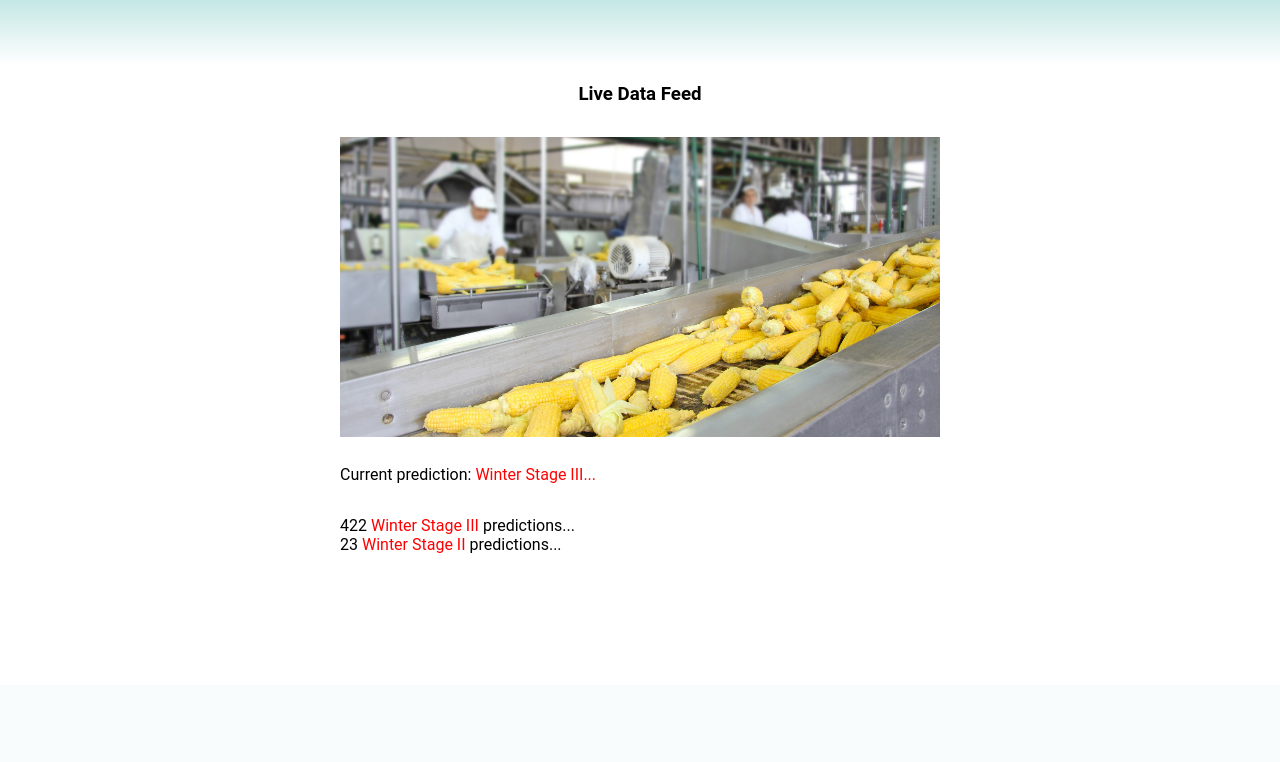
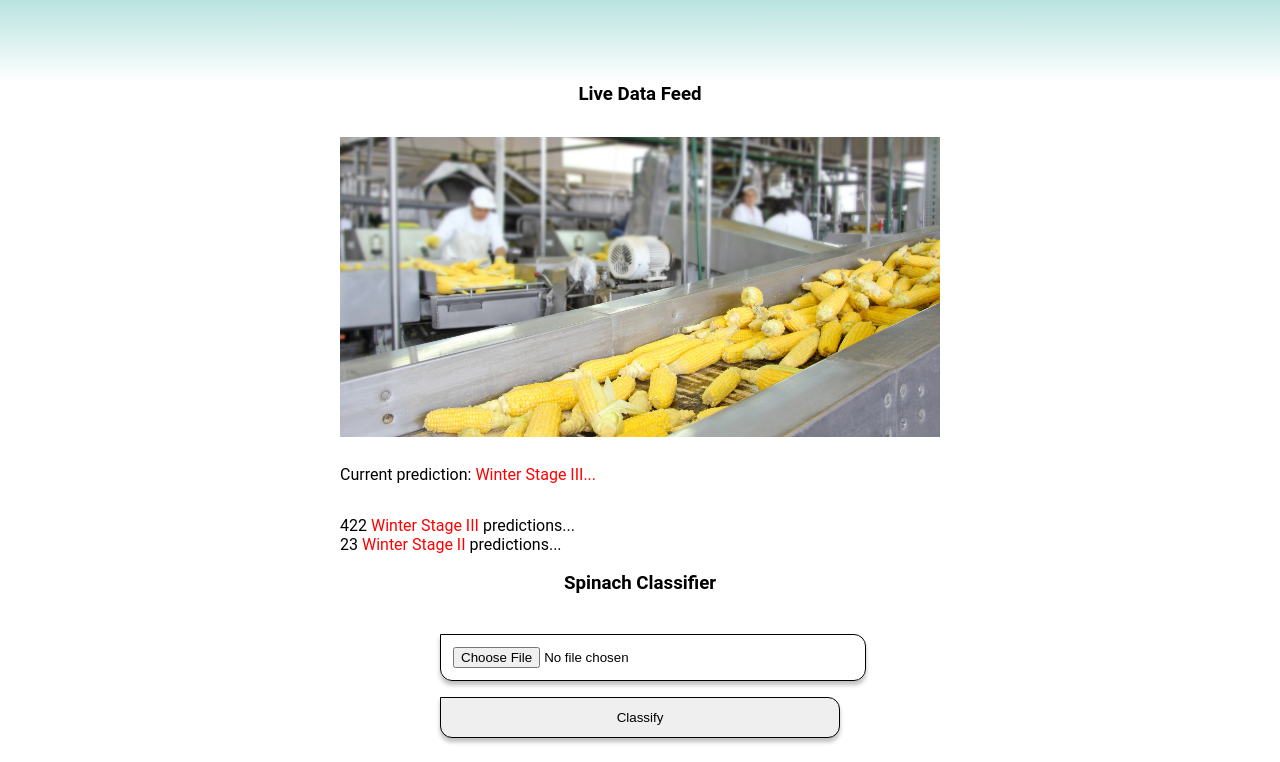
Before and after one commit to LeaderBrand-AUT/Spinach-Demo, a Flask app: page /live_data in a window 1280 px wide. Shown: the part 131-893 px from the top of the page. Before the commit the page ends 684 px from the top, so only its background shows below. Run offline with Flask 3, Linux system fonts and the light colour scheme.

Commit message:
Classifier integrated into live_data page

```diff
--- a/app.py
+++ b/app.py
@@ -39,6 +39,26 @@ def view_report():
 
     return render_template('view_report.html', report=dummydata[0], backButton='reports')
 
+@app.route('/live_data', methods=['GET', 'POST'])
+def live_data():
+    if request.method == 'POST':
+        if 'file' not in request.files:
+            flash('No file part')
+            return redirect(request.url)
+        file = request.files['file']
+        if file.filename == '':
+            flash('No selected file')
+            return redirect(request.url)
+        if file:
+            filename = secure_filename(file.filename)
+            file.save(os.path.join(app.config['UPLOAD_FOLDER'], filename))
+            spinach = classifySpinach(filename)
+            flash(spinach)
+            return redirect(request.url)
+    return render_template('live_data.html', backButton='dashboard')
+
+
+'''
 @app.route('/live_data')
 def live_data():
     return render_template('live_data.html', backButton='dashboard')
@@ -61,6 +81,7 @@ def upload_file():
             flash(spinach)
             return redirect(request.url)
     return render_template('classifier.html')
+'''
 
 if __name__ == '__main__':
     app.run(debug=True)
--- a/model.py
+++ b/model.py
@@ -29,5 +29,5 @@ def classifySpinach(filename):
     predictions = model.predict(img_array)
     score = tf.nn.softmax(predictions[0])
 
-    ret = "This image most likely belongs to {} with a {:.2f} percent confidence.".format(class_names[np.argmax(score)], 100 * np.max(score))
+    ret = "This spinach leaf is {}, with a {:.2f} percent confidence.".format(class_names[np.argmax(score)], 100 * np.max(score))
     return ret
--- a/templates/classifier.html
+++ b/templates/classifier.html
@@ -1,6 +1,6 @@
 <!doctype html>
 <title>Spinach Classifier</title>
-<h1>Spinach Classifier</h1>
+<h3>Spinach Classifier</h3>
 {% with messages = get_flashed_messages() %}
   {% if messages %}
     <ul class=flashes>
--- a/templates/live_data.html
+++ b/templates/live_data.html
@@ -19,4 +19,7 @@
             <p>23 <p class="red">Winter Stage II</p> predictions...</p>
         </div>
     </div>
+
+    <!-- Include the classifier.html here -->
+    {% include 'classifier.html' %}
 {% endblock %}
```
